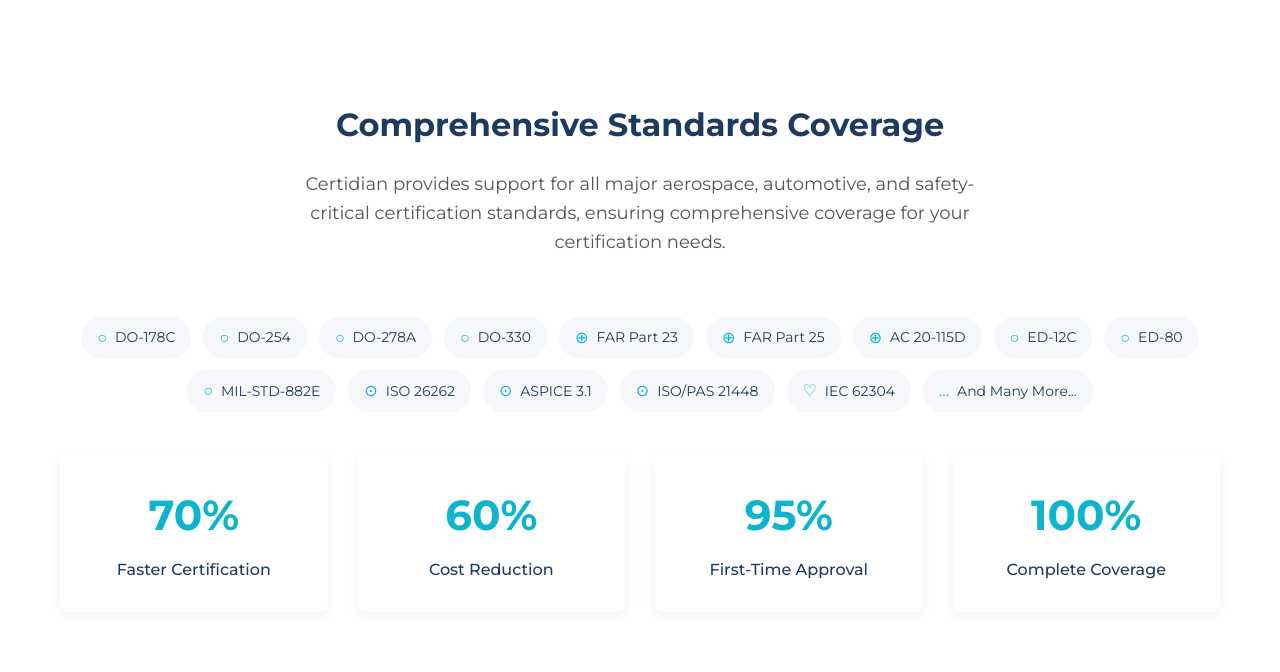
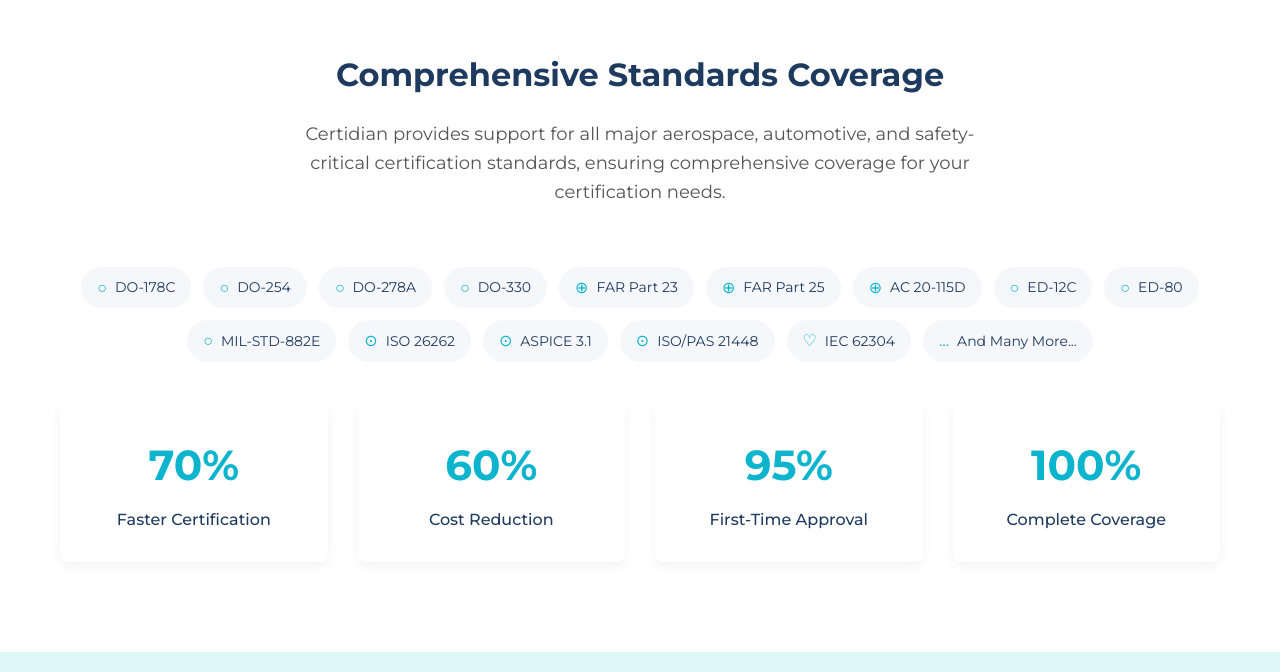
Before and after one commit to Shongilon/certidian, a plain HTML site: page index.html in a window 1280 px wide. Shown: the part 1748-2420 px from the top of the page. Drawn offline with Linux system fonts and the light colour scheme.

Commit message:
Update index.html

```diff
--- a/index.html
+++ b/index.html
@@ -513,6 +513,12 @@
             color: var(--primary-color);
             font-weight: 500;
         }
+
+        .standards-section {
+            padding-top: 40px; /* Reduced from 90px */
+            padding-bottom: 90px;
+            text-align: center;
+        }
     </style>
 </head>
 <body>
```
